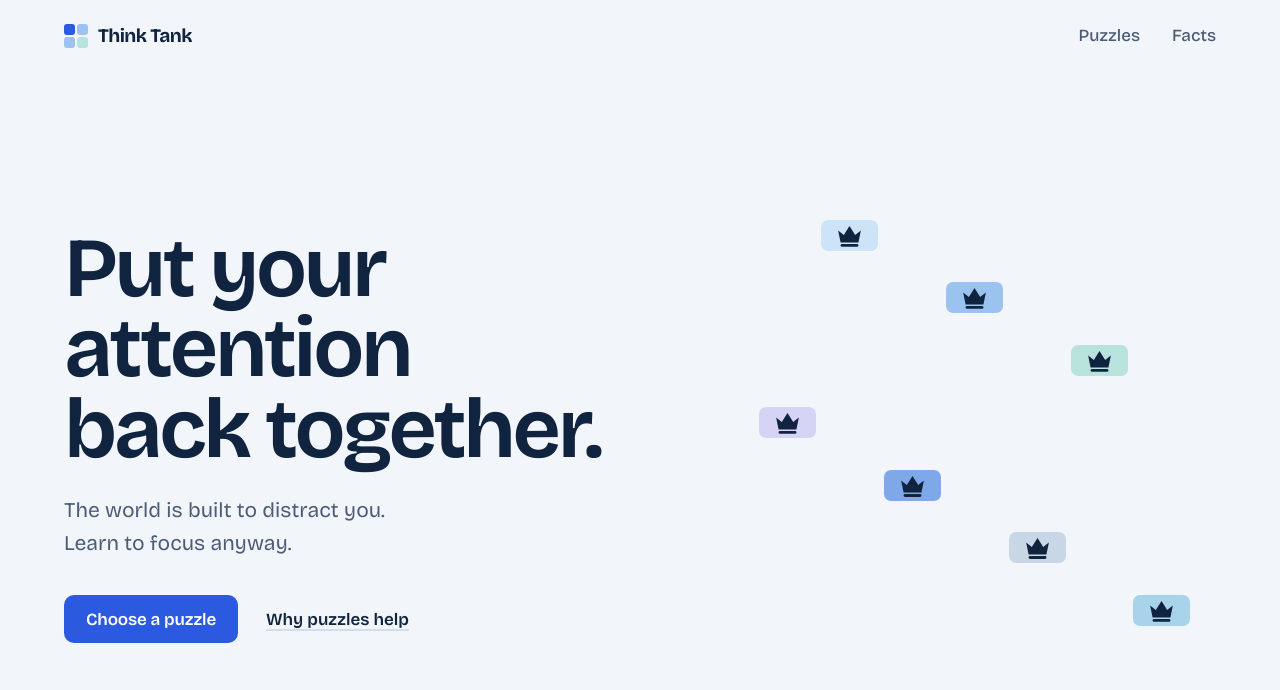
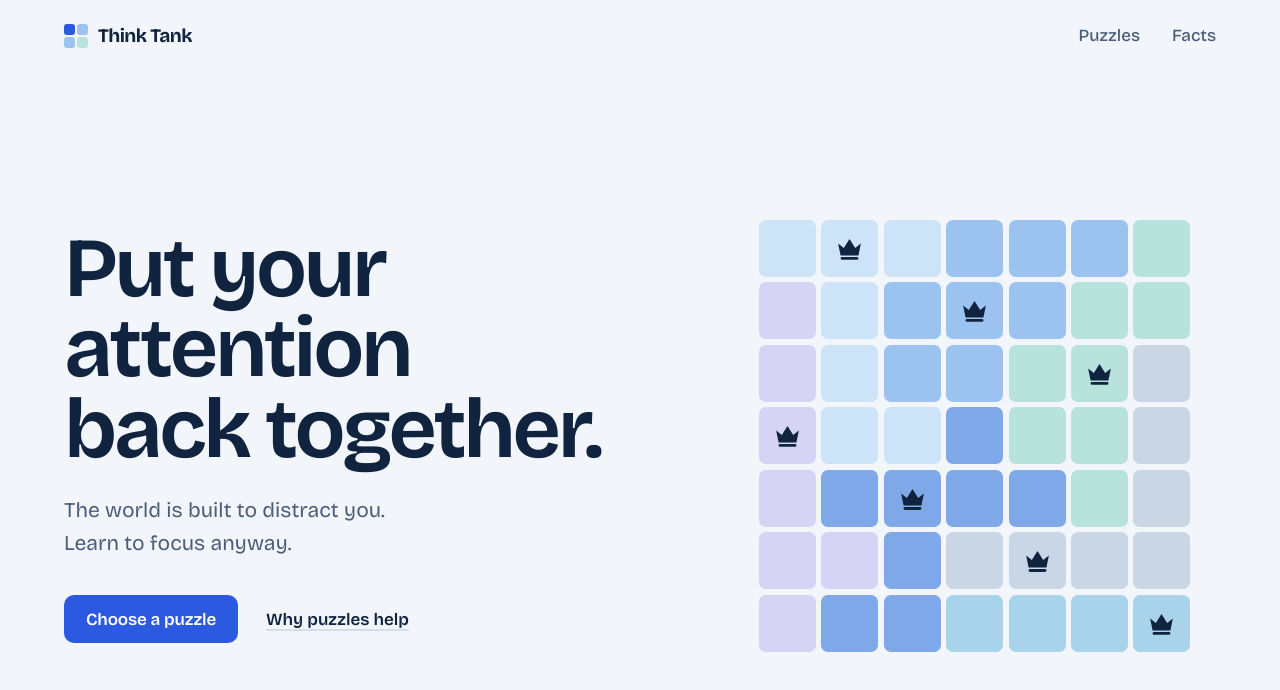
Before and after one commit to JuanSign/think-tank, a SvelteKit app in the folder think-tank/: page / in a window 1280 px wide. Shown: the top 690 px of the page. Built offline with nearby package versions, Linux system fonts and the light colour scheme.

Commit message:
[fix] fixing #home display on mobile (safari being weird)

```diff
--- a/think-tank/src/lib/components/AnimatedBoard.svelte
+++ b/think-tank/src/lib/components/AnimatedBoard.svelte
@@ -164,6 +164,7 @@
 	.board {
 		display: grid;
 		grid-template-columns: repeat(var(--cols), 1fr);
+		align-items: stretch;
 		gap: clamp(3px, 0.7vw, 5px);
 		width: min(100%, 27rem, 68svh);
 		aspect-ratio: 1;
--- a/think-tank/src/routes/+page.svelte
+++ b/think-tank/src/routes/+page.svelte
@@ -92,7 +92,9 @@
 				<a class="text-link" href="#facts">Why puzzles help</a>
 			</div>
 		</div>
-		<AnimatedBoard variant={data.board} delay={TYPED_BY + 400} />
+		<div class="hero-board">
+			<AnimatedBoard variant={data.board} delay={TYPED_BY + 400} />
+		</div>
 	</div>
 </section>
 
@@ -194,17 +196,38 @@
 
 	.hero-inner {
 		display: grid;
-		gap: clamp(3rem, 8vw, 5rem);
-		align-items: center;
+		grid-template-areas: 'headline' 'lede' 'board' 'actions';
+	}
+
+	.hero-text {
+		display: contents;
+	}
+
+	.hero-board {
+		grid-area: board;
+		justify-self: start;
+		width: min(100%, 16rem, 30svh);
+		margin-top: 2rem;
 	}
 
 	@media (min-width: 56rem) {
 		.hero-inner {
 			grid-template-columns: minmax(0, 1.1fr) minmax(0, 0.9fr);
+			grid-template-rows: 1fr auto auto auto 1fr;
+			grid-template-areas: '. board' 'headline board' 'lede board' 'actions board' '. board';
+			column-gap: clamp(3rem, 8vw, 5rem);
+		}
+
+		.hero-board {
+			align-self: center;
+			justify-self: stretch;
+			width: auto;
+			margin-top: 0;
 		}
 	}
 
 	h1 {
+		grid-area: headline;
 		max-width: 11ch;
 		font-size: min(var(--step-4), 11svh);
 		line-height: 0.96;
@@ -229,6 +252,7 @@
 	}
 
 	.lede {
+		grid-area: lede;
 		max-width: 30rem;
 		margin-top: 1.5rem;
 		color: var(--ink-soft);
@@ -237,6 +261,7 @@
 	}
 
 	.actions {
+		grid-area: actions;
 		display: flex;
 		flex-wrap: wrap;
 		align-items: center;
```
